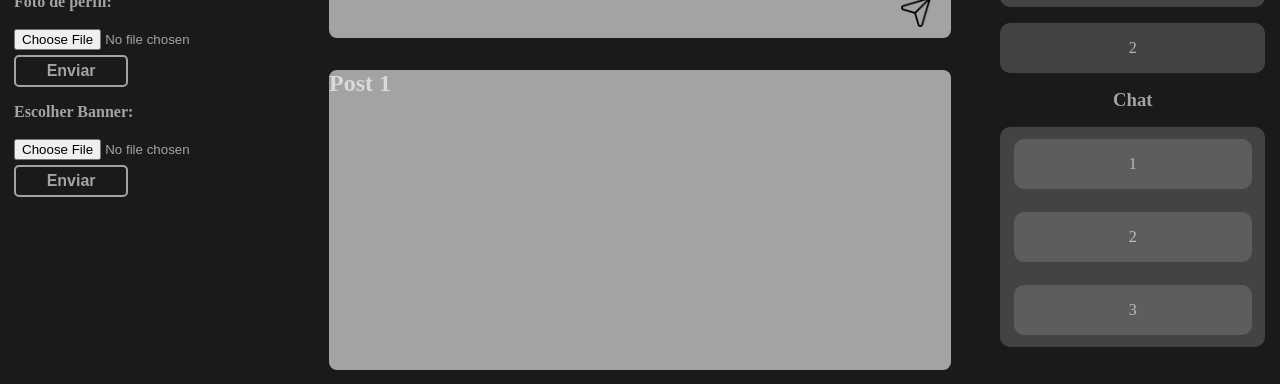
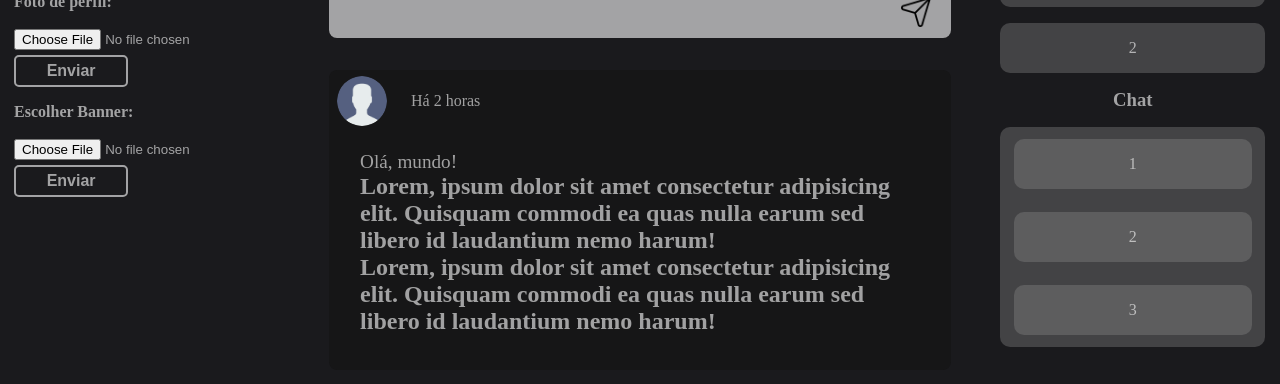
Before and after one commit to jorgejesuscardoso/Desafio_integracao, a React (Vite) app in the folder frontend/: page /profile in a window 1280 px wide. Shown: the part 562-946 px from the top of the page. Built offline with nearby package versions, Linux system fonts and the light colour scheme; no server answers; sample sign-in values are in the browser's storage.

Commit message:
cria cards

```diff
--- /dev/null
+++ b/frontend/src/feed/Card.tsx
@@ -0,0 +1,25 @@
+import { ProfilePhoto } from "../photo/ProfilePhoto"
+import { Cards, ContentCard, HeaderCard } from "./style"
+import { GetPersonalData } from "../utils/getUserData"
+import { User } from "../types";
+
+export const Card = () => {
+  const { user } = GetPersonalData();
+  const { first_name, last_name } = user as User;
+  return (
+    <Cards>
+      <HeaderCard>
+        <ProfilePhoto />
+          <h3>{ first_name} { last_name }</h3>
+          <p>Há 2 horas</p>
+      </HeaderCard>
+      <ContentCard>
+        <p>Olá, mundo!</p>
+        <h2>Lorem, ipsum dolor sit amet consectetur adipisicing elit. Quisquam commodi ea quas nulla earum sed libero id laudantium nemo harum!</h2>
+        <h2>Lorem, ipsum dolor sit amet consectetur adipisicing elit. Quisquam commodi ea quas nulla earum sed libero id laudantium nemo harum!</h2>
+
+      </ContentCard>
+
+    </Cards>
+  )
+}
--- a/frontend/src/feed/MainFeed.tsx
+++ b/frontend/src/feed/MainFeed.tsx
@@ -1,14 +1,14 @@
+import { Card } from "./Card"
 import { Feed, SectionPost } from "./style"
 
 export const MainFeed = () => {
   return (
     <Feed>
       <SectionPost>
-        <div><h1>Post 1</h1></div>
-        <div><h1>Post 2</h1></div>
-        <div><h1>Post 3</h1></div>
-        <div><h1>Post 4</h1></div>
-        <div><h1>Post 5</h1></div>
+        <Card />
+        <Card />
+        <Card />
+        <Card />
       </SectionPost>
     </Feed>
   )
--- a/frontend/src/feed/style.tsx
+++ b/frontend/src/feed/style.tsx
@@ -93,14 +93,67 @@ export const SectionPost = styled.section`
   height: 100%;
   border-radius: 0.5rem;
   margin-bottom: 1rem;
+`;
 
-    div {
+export const Cards = styled.div`
+  background-color: var(--black-color-1);
   display: flex;
   flex-direction: column;
   width: 100%;
   height: 300px;
-      background-color: var(--white-color-2);
   border-radius: 0.5rem;
   margin-bottom: 1rem;
+`;
+export const HeaderCard = styled.div`
+  display: flex;
+  justify-content: start;
+  align-items: center;
+  width: 100%;
+  height: 15%;
+  padding: 0.5rem;
+  margin-top: 0.5rem;
+  gap: 0.5rem;
+
+  h3 {
+      font-size: 1.2rem;
+      color: var(--whit-color-1);
+      font-weight: bold;
+    }
+  div {
+    display: flex;
+    align-items: center;
+    img {
+      width: 50px;
+      height: 50px;
+      border-radius: 50%;
+      margin-right: 0.5rem;
+    }
+
+  }
+  button {
+    width: 70px;
+    height: 30px;
+    background-color: transparent;
+    border: none;
+    outline: none;
+    cursor: pointer;
+    border-radius: 0.5rem;
+    &:hover {
+      background-color: var(--white-color-1);
+    }
   }
 `;
+
+export const ContentCard = styled.div`
+  display: flex;
+  flex-direction: column;
+  justify-content: center;
+  width: 90%;
+  height: 80%;
+  margin-top: 2.5rem;
+  margin: 0 auto;
+  p {
+    font-size: 1.2rem;
+    color: var(--whit-color-1);
+  }
+`;
--- a/frontend/src/index.css
+++ b/frontend/src/index.css
@@ -40,6 +40,8 @@ body {
   --white-color: #FFF;
   --white-color-1: rgba(200,200,200, 1);
   --white-color-2: rgba(255,255,255,0.6);
+  --black-color: #000;
+  --black-color-1: rgba(20,20,20,.7);
   --font-light-color: #a4acc4;
   --font-dark-color: #313131;
   --font-dark-color-2: #151515;
```
Lines whose indentation alone changed are shown as unchanged.
